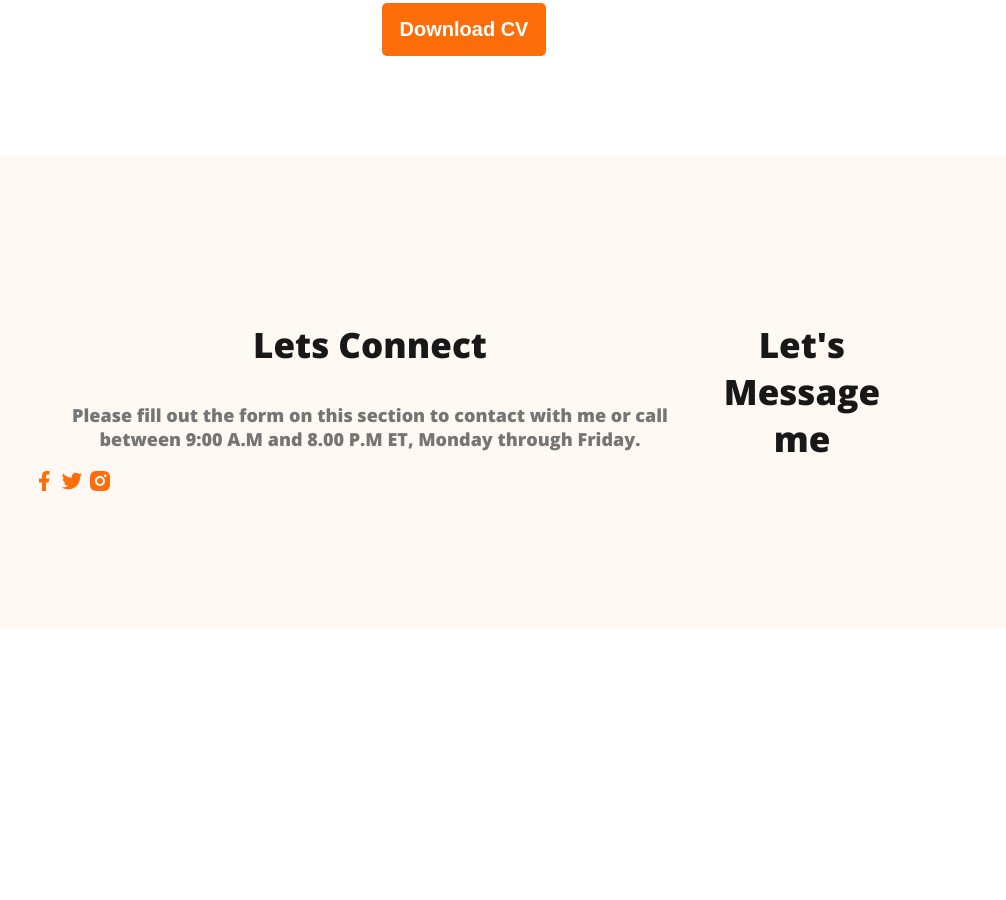
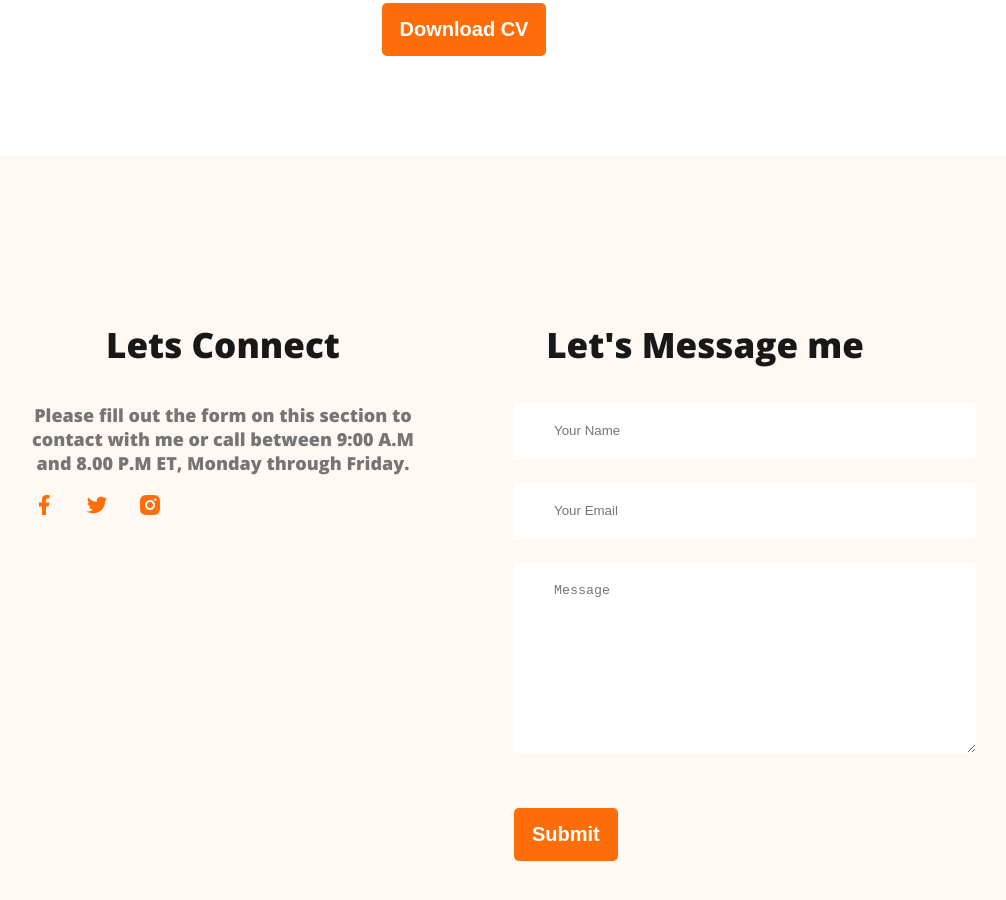
Before and after one commit to borson111/webdeveloper-portfolio, a plain HTML site: page index.html in a window 1280 px wide. Shown: the part 3163-4063 px from the top of the page, without its empty margins (176-1182 px from the left). Before the commit the page ends 3799 px from the top, so only its background shows below. Drawn offline with nearby package versions, Linux system fonts and the light colour scheme.

Commit message:
finished footer contact form

```diff
--- a/index.html
+++ b/index.html
@@ -155,6 +155,12 @@
         </div>
         <div class="footer-coloum">
             <h3 class="section-title">Let's Message me</h3>
+            <form class="contact" action="">
+                <input type="text" placeholder="Your Name">
+                <input type="email" placeholder="Your Email">
+                <textarea name="" placeholder="Message" id="" cols="30" rows="10"></textarea>
+                <input class="btn-primary" type="button" value="Submit">
+            </form>
         </div>
     </footer>
 </body>
--- a/styles/portfolio.css
+++ b/styles/portfolio.css
@@ -206,10 +206,35 @@ main section {
 
 
 
+
 /* Footer styles */
+
+
+
+
 footer {
     display: flex;
     background: #FFF8F3;
+    gap: 100px;
     padding: 130px 200px;
     margin-top: 100px;
 }
+
+.social-links a{
+    margin-right: 25px;
+}
+
+.footer-coloum {
+    width: 50%;
+}
+
+.contact input[type="text"], .contact input[type="email"], textarea {
+    display: block;
+    margin-bottom: 25px;
+    padding: 20px 40px;
+    color: #757575;
+    border-radius: 5px;
+    background: #FFF;
+    border: 0;
+    width: 100%;
+}
```
